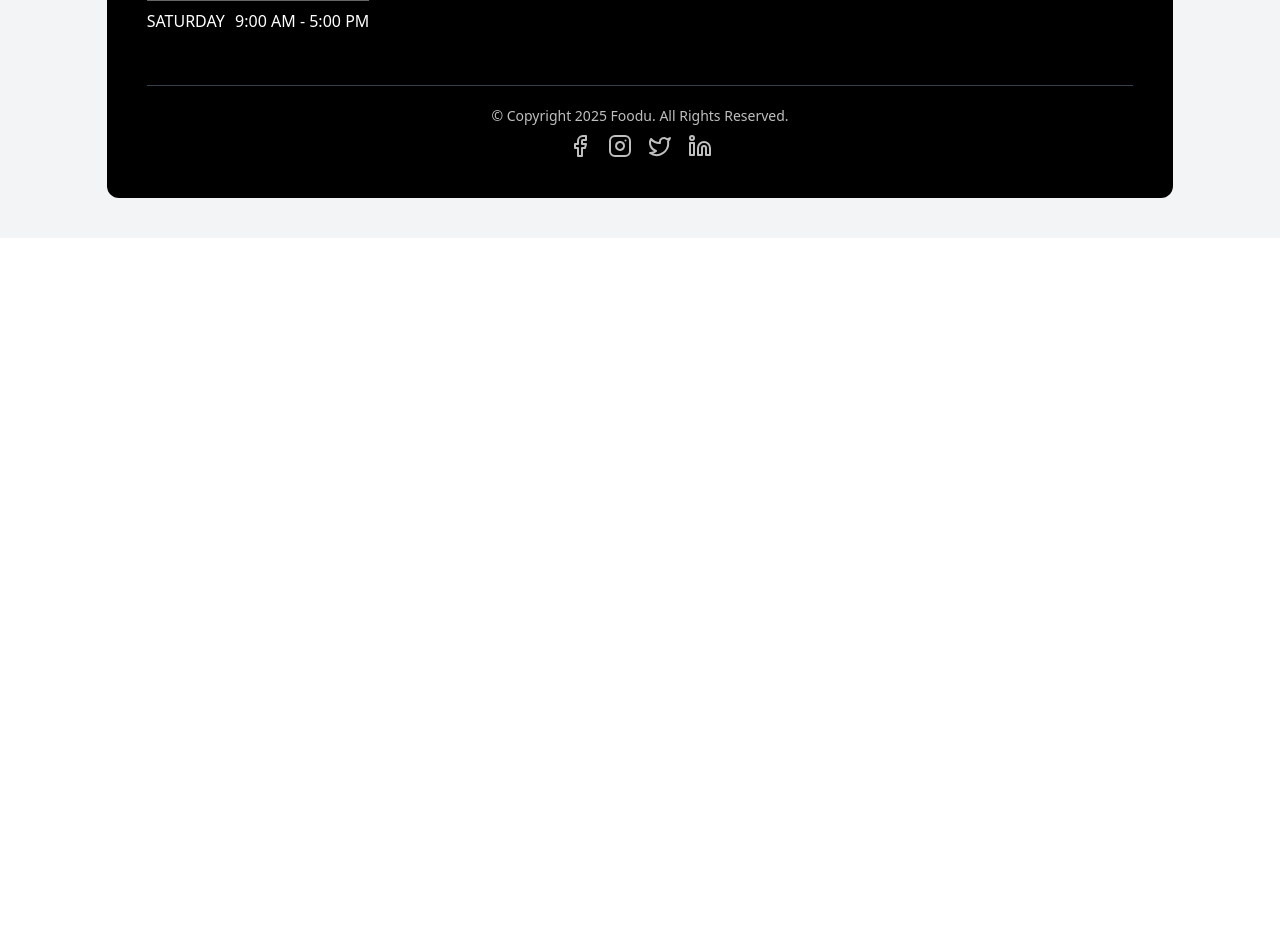
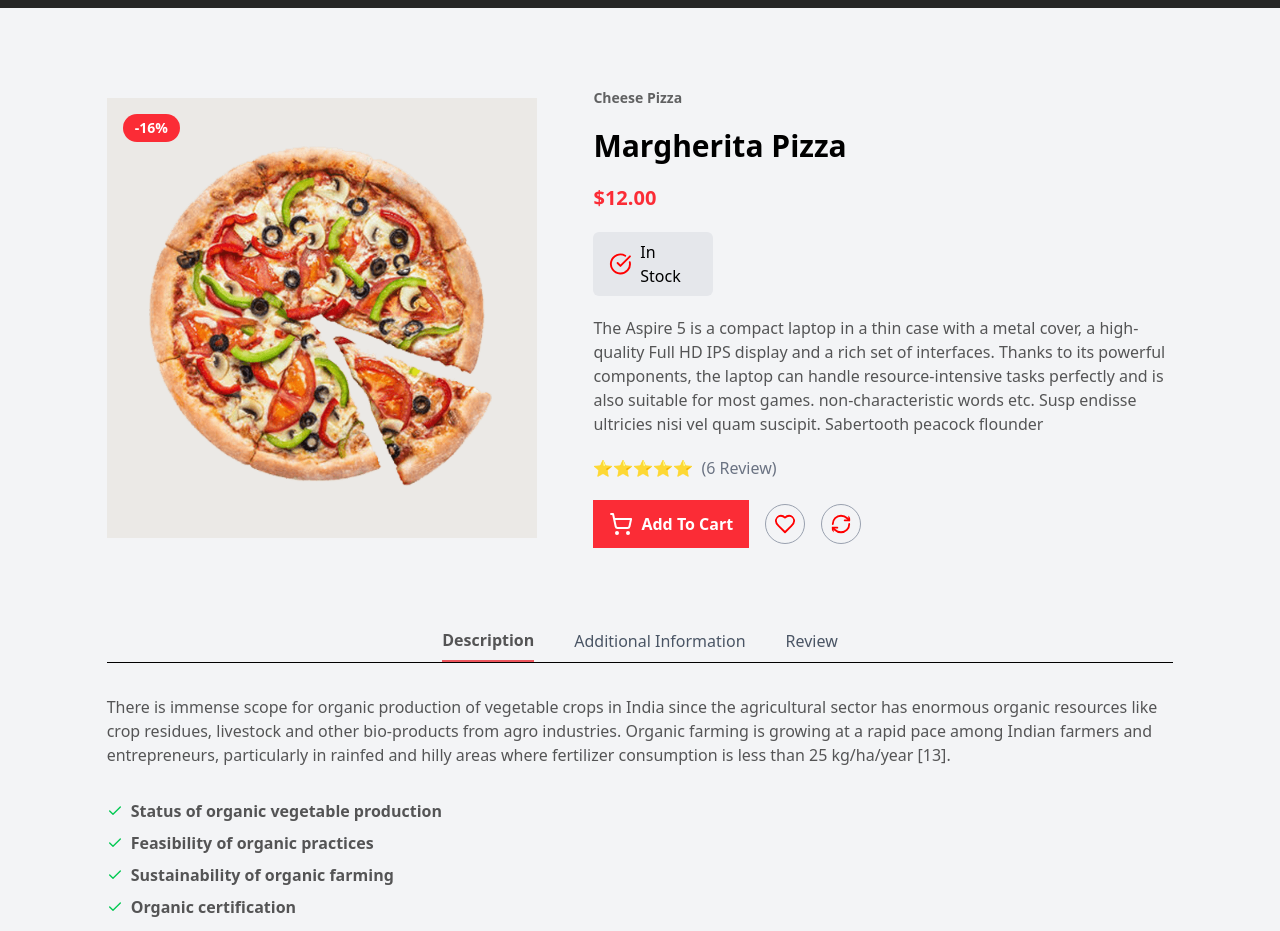
Before and after one commit to prabinb50/Foodu-Food-And-Restaurant, a React (Vite) app in the folder frontend/: page /shop-single-thumb/1 in a window 1280 px wide. Shown: the part 440-1371 px from the top of the page. Before the commit the page ends 800 px from the top, so only its background shows below. Built offline with nearby package versions, Linux system fonts and the light colour scheme.

Commit message:
updated by prabin: shopSingleThumb page

```diff
--- /dev/null
+++ b/frontend/src/components/additionalInformation.jsx
@@ -0,0 +1,9 @@
+import React from 'react';
+
+export default function AdditionalInformation() {
+    return (
+        <div>
+            <p className='text-gray-600'>Additional information content goes here.</p>
+        </div>
+    );
+}
--- /dev/null
+++ b/frontend/src/components/description.jsx
@@ -0,0 +1,35 @@
+import { Check } from 'lucide-react'
+import React from 'react'
+
+export default function Description() {
+    return (
+        <div>
+            <p className='opacity-65'>
+                There is immense scope for organic production of vegetable crops in India since the agricultural sector has enormous organic resources like crop residues, livestock and other bio-products from agro industries. Organic farming is growing at a rapid pace among Indian farmers and entrepreneurs, particularly in rainfed and hilly areas where fertilizer consumption is less than 25 kg/ha/year [13].
+            </p>
+
+            <ul className='list-none space-y-2 pt-8 font-semibold '>
+                <li className='flex items-center gap-2'>
+                    <Check size={16} className='text-green-500' />
+                    <span className='opacity-65'>Status of organic vegetable production</span>
+                </li>
+                <li className='flex items-center gap-2'>
+                    <Check size={16} className='text-green-500' />
+                    <span className='opacity-65'>Feasibility of organic practices</span>
+                </li>
+                <li className='flex items-center gap-2'>
+                    <Check size={16} className='text-green-500' />
+                    <span className='opacity-65'>Sustainability of organic farming</span>
+                </li>
+                <li className='flex items-center gap-2'>
+                    <Check size={16} className='text-green-500' />
+                    <span className='opacity-65'>Organic certification</span>
+                </li>
+                <li className='flex items-center gap-2'>
+                    <Check size={16} className='text-green-500' />
+                    <span className='opacity-65'>Prospects and constraints of organic vegetable production</span>
+                </li>
+            </ul>
+        </div>
+    )
+}
--- /dev/null
+++ b/frontend/src/components/review.jsx
@@ -0,0 +1,9 @@
+import React from 'react';
+
+export default function Review() {
+    return (
+        <div>
+            <p className='text-gray-600'>Review content goes here.</p>
+        </div>
+    );
+}
--- a/frontend/src/main.jsx
+++ b/frontend/src/main.jsx
@@ -12,6 +12,7 @@ import Footer from './components/footer.jsx'
 import ContactUs from './pages/contactUs.jsx'
 import ShopPage from './pages/shopPage.jsx'
 import PageAboutUs from './pages/pageAboutUs.jsx'
+import ShopSingleThumb from './pages/shopSingleThumb.jsx'
 
 
 export function Root() {
@@ -31,6 +32,8 @@ export function Root() {
         <Route path="/menu" element={<App />} />
 
         <Route path="/blog/:id" element={<BlogPage />} />
+        <Route path="/shop-single-thumb/:id" element={<ShopSingleThumb></ShopSingleThumb>} />
+
       </Routes>
 
       <div className='bg-gray-100 pb-10'>
--- /dev/null
+++ b/frontend/src/pages/shopSingleThumb.jsx
@@ -0,0 +1,128 @@
+import { Check, ChevronRight, CircleCheckBig, Heart, Minus, Plus, RefreshCw, ShoppingCart } from 'lucide-react'
+import React, { useState } from 'react'
+import { NavLink } from 'react-router'
+import Description from '../components/description';
+import AdditionalInformation from '../components/additionalInformation';
+import Review from '../components/review';
+
+export default function ShopSingleThumb() {
+    const [activeTab, setActiveTab] = useState('description');
+
+    return (
+        <div className='bg-gray-100 '>
+            {/* first child */}
+            <div className='bg-neutral-800 p-25 text-center space-y-4'>
+                <h1 className='text-6xl text-white font-semibold'>Grilled Flank Steak</h1>
+
+                <div className='flex items-center justify-center text-white font-semibold space-x-2'>
+                    {/* <Home color='white' className='cursor-pointer' /> */}
+                    <NavLink to="/" className='cursor-pointer'>Home</NavLink >
+
+                    <div className='flex items-center'>
+                        <ChevronRight color='white' />
+                        <span>shop-single-thumb</span>
+                    </div>
+                </div>
+            </div>
+
+            {/* second child */}
+            <div className='w-10/12 mx-auto flex items-center justify-between gap-10 space-x-4 mx-aut0 pt-20'>
+                {/* Image with discount badge */}
+                <div className='relative '>
+                    <img src="/cheese_pizza.png" alt="" className='object-cover hover:scale-105 transition-transform border-none bg-[#EBE9E6] h-110 w-500 p-10' />
+                    <span className='absolute top-4 left-4 bg-red-500 text-white text-sm font-bold px-3 py-1 rounded-full'>-16%</span>
+                </div>
+
+                <div className='space-y-5'>
+                    <p className='opacity-60 text-sm font-bold cursor-pointer'>Cheese Pizza</p>
+                    <p className='text-3xl font-semibold cursor-pointer'>Margherita Pizza</p>
+                    <p className='font-semibold text-red-500 text-xl'>$12.00</p>
+
+                    {/* In Stock Section */}
+                    <div className='flex items-center gap-2 border-none bg-gray-200 py-2 px-4 rounded-md w-30'>
+                        <CircleCheckBig color='red' />
+                        <p>In Stock</p>
+                    </div>
+
+                    {/* Description */}
+                    <p className='opacity-65'>
+                        The Aspire 5 is a compact laptop in a thin case with a metal cover, a high-quality Full HD IPS display and a rich set of interfaces. Thanks to its powerful components, the laptop can handle resource-intensive tasks perfectly and is also suitable for most games. non-characteristic words etc. Susp endisse ultricies nisi vel quam suscipit. Sabertooth peacock flounder
+                    </p>
+
+                    {/* Review Section */}
+                    <div className='flex items-center gap-2'>
+                        <div className='flex text-yellow-500'>
+                            <span>⭐</span>
+                            <span>⭐</span>
+                            <span>⭐</span>
+                            <span>⭐</span>
+                            <span>⭐</span>
+                        </div>
+                        <p className='text-gray-500'>(6 Review)</p>
+                    </div>
+
+                    {/* Quantity and Buttons  */}
+                    <div className='flex items-center gap-4'>
+                        {/* Quantity Selector
+                        <div className='flex items-center border border-gray-300 rounded-md'>
+                            <button className='px-3 py-2 bg-gray-200 hover:bg-gray-300'>
+                                <Minus size={16} />
+                            </button>
+                            <input
+                                type='text'
+                                value='0'
+                                readOnly
+                                className='w-12 text-center border-none outline-none'
+                            />
+                            <button className='px-3 py-2 bg-gray-200 hover:bg-gray-300'>
+                                <Plus size={16} />
+                            </button>
+                        </div> */}
+
+                        {/* Add to Cart Button */}
+                        <div className='flex items-center justify-between gap-2 border-none bg-red-500 text-white px-4 py-3 cursor-pointer font-semibold active:scale-95 transition-all hover:bg-black hover:text-white'>
+                            <ShoppingCart color='white' />
+                            <button className="">Add To Cart</button>
+                        </div>
+
+                        {/* Heart and Refresh Icons */}
+                        <Heart color='red' className='border-1 border-gray-400 rounded-full h-10 w-10 p-2 cursor-pointer' />
+                        <RefreshCw color='red' className='border-1 border-gray-400 rounded-full h-10 w-10 p-2 cursor-pointer' />
+                    </div>
+                </div>
+            </div>
+
+            {/* third child */}
+            <div className='w-10/12 mx-auto pt-20 '>
+                {/* Tabs */}
+                <div className='flex justify-center space-x-10 border-b'>
+                    <button
+                        className={`pb-2 ${activeTab === 'description' ? 'border-b-2 border-red-600 text-black font-bold opacity-65' : 'text-gray-600 '}`}
+                        onClick={() => setActiveTab('description')}
+                    >
+                        Description
+                    </button>
+                    <button
+                        className={`pb-2 ${activeTab === 'additional' ? 'border-b-2 border-red-500 text-black font-bold opacity-60' : 'text-gray-600'}`}
+                        onClick={() => setActiveTab('additional')}
+                    >
+                        Additional Information
+                    </button>
+                    <button
+                        className={`pb-2 ${activeTab === 'review' ? 'border-b-2 border-red-500 text-black font-bold opacity-60' : 'text-gray-600'}`}
+                        onClick={() => setActiveTab('review')}
+                    >
+                        Review
+                    </button>
+                </div>
+
+                {/* Tab Content */}
+                <div className='pt-8'>
+                    {activeTab === 'description' && <Description></Description>}
+                    {activeTab === 'additional' && <AdditionalInformation />}
+                    {activeTab === 'review' && <Review />}
+                </div>
+            </div>
+        </div>
+    )
+}
```
